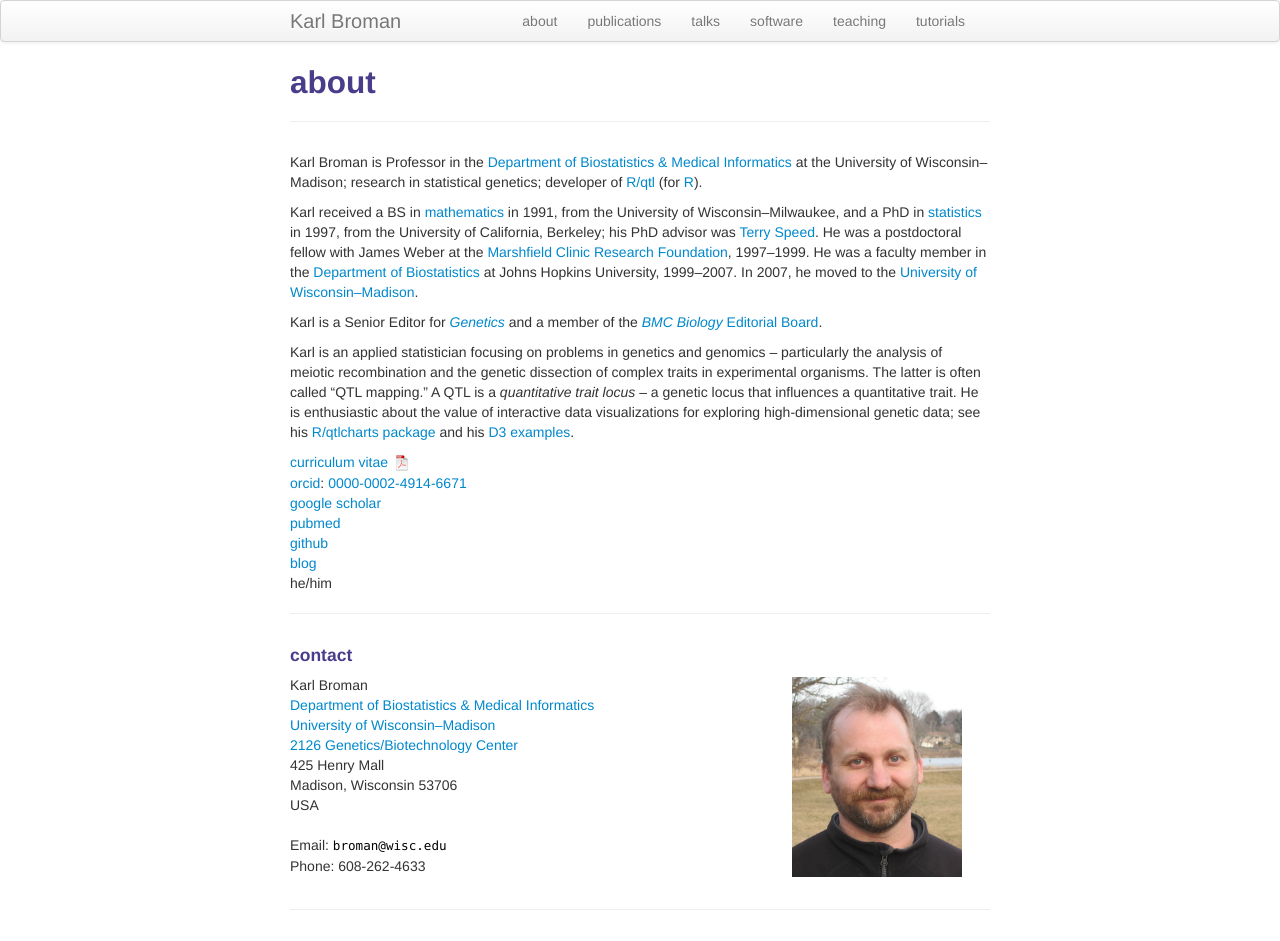
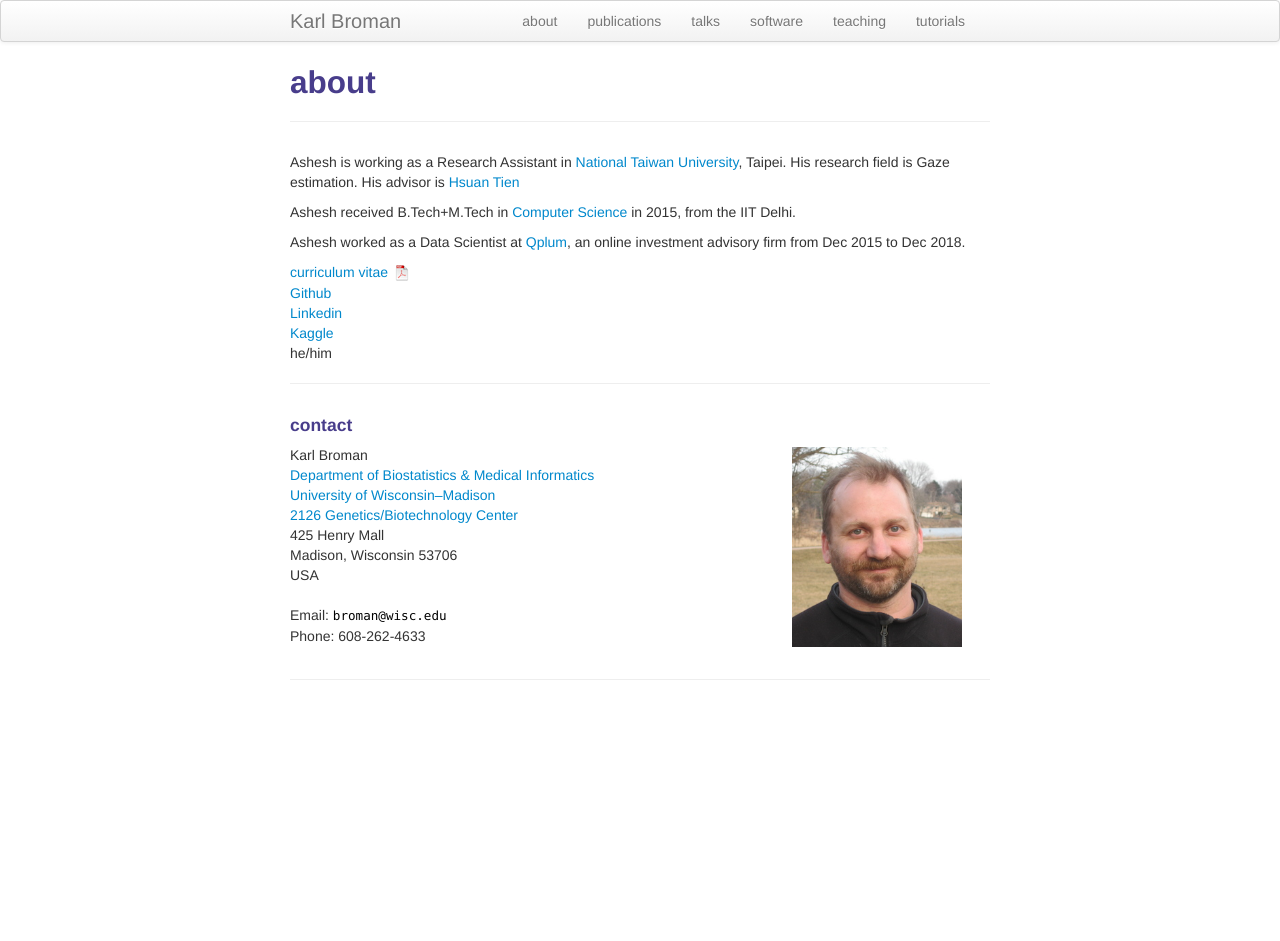
Before and after one commit to ashesh-0/ashesh.github.io, a Jekyll site: the page built from pages/about.md, in a window 1280 px wide. Built offline with Jekyll 4.4.1, drawn with Linux system fonts in a browser that asks for light colours; after the commit the page ends 900 px from its top, so only the background shows below that.

Commit message:
about.md update

```diff
--- a/pages/about.md
+++ b/pages/about.md
@@ -1,49 +1,21 @@
 ---
 layout: page
 title: about
-description: Karl Broman is Professor in Biostatistics and Medical Informatics at University of Wisconsin - Madison; research in statistical genetics
+description: Ashesh is working as a Research Assistant in National Taiwan University, Taipei. His research field is Gaze estimation.
 ---
 
-Karl Broman is Professor in the
-[Department of Biostatistics &amp; Medical Informatics](https://www.biostat.wisc.edu)
-at the University of Wisconsin&ndash;Madison;
-research in statistical genetics; developer of
-[R/qtl](https://rqtl.org) (for [R](https://www.r-project.org)).
+Ashesh is working as a Research Assistant in [National Taiwan University](https://www.ntu.edu.tw/english/), Taipei. His research field is Gaze estimation. His advisor is [Hsuan Tien](https://www.csie.ntu.edu.tw/~htlin/)
 
-Karl received a BS in [mathematics](http://uwm.edu/math)
-in 1991, from the
-University of Wisconsin&ndash;Milwaukee, and a
-PhD in [statistics](http://stat.berkeley.edu) in 1997, from the
-University of California, Berkeley; his PhD advisor was
-[Terry Speed](http://www.wehi.edu.au/people/terry-speed).
-He was a postdoctoral fellow with James Weber at the
-[Marshfield Clinic Research Foundation](http://research.marshfieldclinic.org),
-1997&ndash;1999. He
-was a faculty member in the [Department of Biostatistics](https://www.jhsph.edu/departments/biostatistics/) at Johns
-Hopkins University, 1999&ndash;2007. In 2007, he moved to the
-[University of Wisconsin&ndash;Madison](https://www.wisc.edu).
+Ashesh received B.Tech+M.Tech in [Computer Science](https://www.cse.iitd.ernet.in/)
+in 2015, from the IIT Delhi.
 
-Karl is a Senior Editor for [_Genetics_](http://www.genetics.org) and
-a member of the [_BMC Biology_](https://bmcbiol.biomedcentral.com)
-[Editorial Board](https://bmcbiol.biomedcentral.com/about/editorial-board).
-
-Karl is an applied statistician focusing on problems in genetics and
-genomics &ndash; particularly the analysis of meiotic recombination and the
-genetic dissection of complex traits in experimental organisms. The
-latter is often called &ldquo;QTL mapping.&rdquo; A QTL is a
-_quantitative trait locus_ &ndash; a genetic locus that influences a
-quantitative trait. He is enthusiastic about the value
-of interactive data visualizations for exploring high-dimensional genetic data;
-see his [R/qtlcharts package](https://kbroman.org/qtlcharts) and
-his [D3 examples](https://www.biostat.wisc.edu/~kbroman/D3).
+Ashesh worked as a Data Scientist at [Qplum](https://www.qplum.co/),  an online investment advisory firm from Dec 2015
+to Dec 2018.
 
 [curriculum vitae ![CV as pdf](icons16/pdf-icon.png)]({{ BASE_PATH }}/assets/broman_cv.pdf)<br/>
-[orcid](https://orcid.org): [0000-0002-4914-6671](https://orcid.org/0000-0002-4914-6671)<br/>
-[google scholar](https://scholar.google.com/citations?sortby=pubdate&hl=en&user=42tCp5UAAAAJ&view_op=list_works)<br/>
-[pubmed](https://www.ncbi.nlm.nih.gov/pubmed/?term=broman+kw)<br/>
-<!-- [impactstory](https://impactstory.org/u/0000-0002-4914-6671)<br/> -->
-[github](https://github.com/kbroman)<br/>
-[blog](https://kbroman.org/blog) <br/>
+[Github](https://github.com/ashesh-0)<br/>
+[Linkedin](https://www.linkedin.com/in/ashesh0/) <br/>
+[Kaggle](https://www.kaggle.com/silence2) <br/>
 he/him
 
 ---
```
